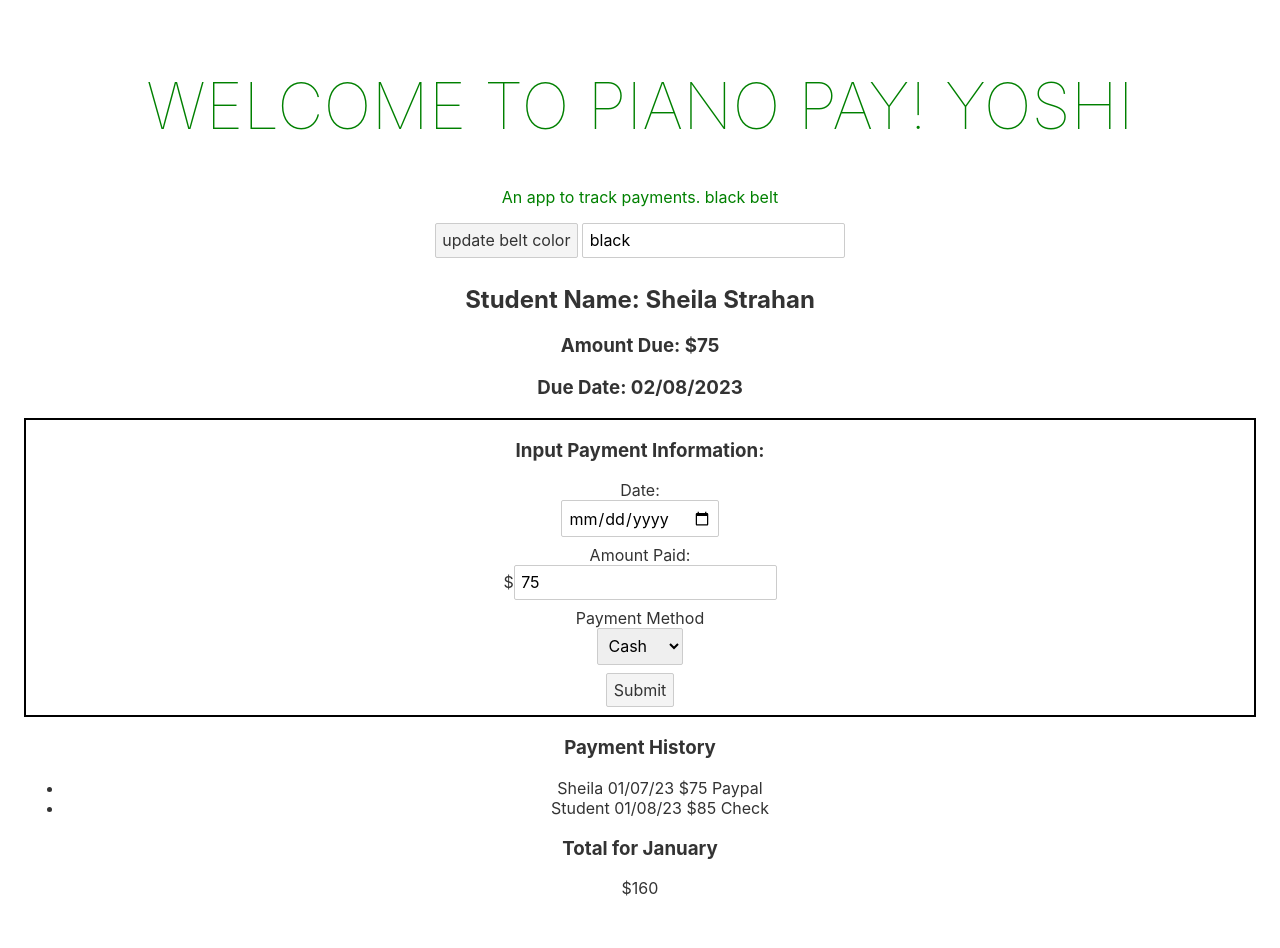
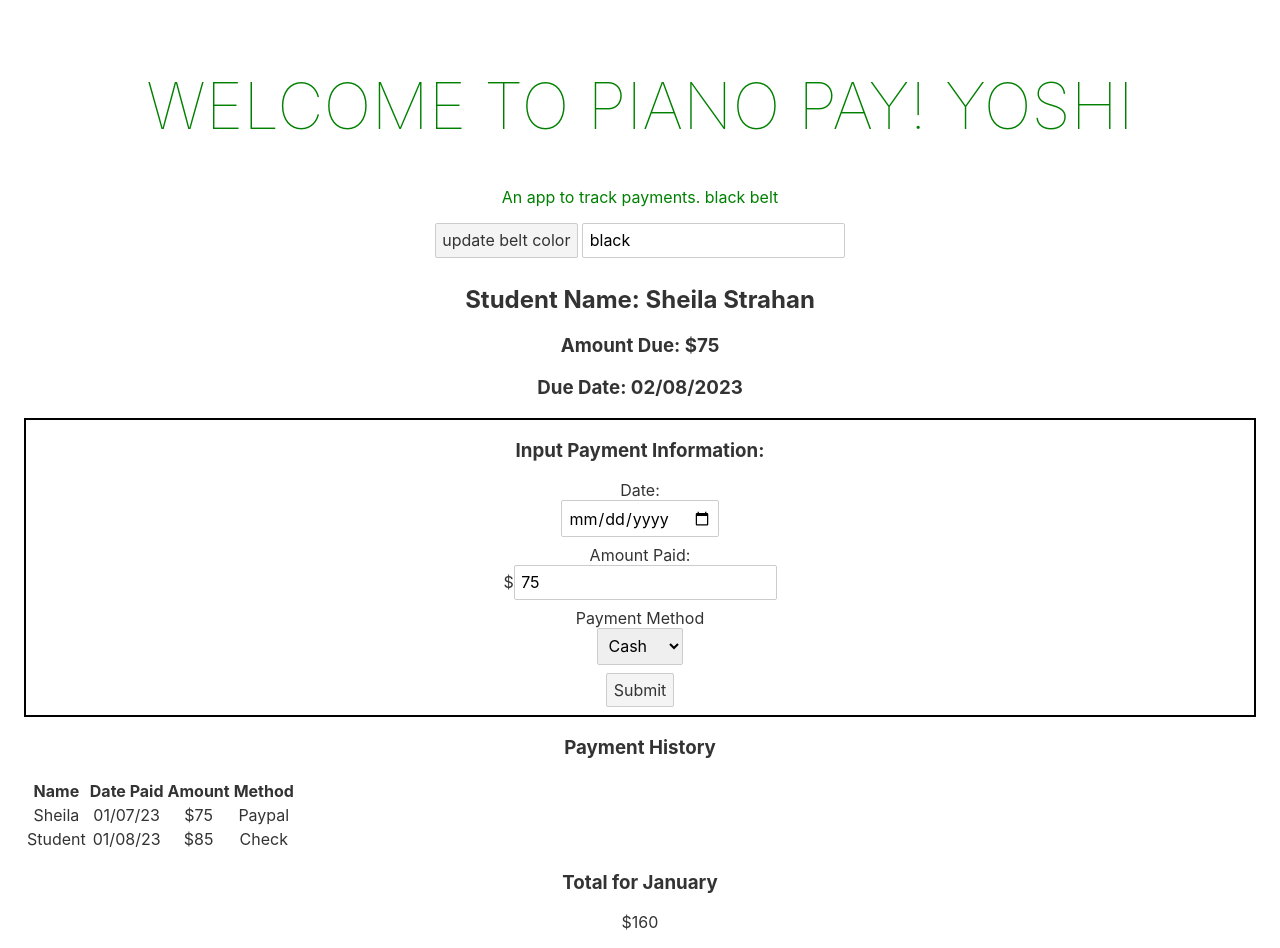
Before and after one commit to Sheilabob/PianoPayment, a Svelte app: page / in a window 1280 px wide. Before the commit the page ends 914 px from the top, so only its background shows below. Built offline with nearby package versions, Linux system fonts and the light colour scheme.

Commit message:
initialized table for payment info

```diff
--- a/src/App.svelte
+++ b/src/App.svelte
@@ -95,14 +95,26 @@
 </div>
 </div>
 	<h3>Payment History</h3>
-	<ul>
-	{#each paymentRecordArray as paymentRecord}
-	<li>{paymentRecord.studentName}
-	{paymentRecord.datePaid}
-	${paymentRecord.amount}
-	{paymentRecord.method}</li>
-	{/each}
-</ul>
+<table>
+	<thead>
+		<tr>
+			<th>Name</th>
+			<th>Date Paid</th>
+			<th>Amount</th>
+			<th>Method</th>
+		</tr>
+	</thead>
+		{#each paymentRecordArray as paymentRecord}
+		<tbody>
+
+		<td>{paymentRecord.studentName}</td>
+		<td>{paymentRecord.datePaid}</td>
+		<td>${paymentRecord.amount}</td>
+		<td>{paymentRecord.method}</td>
+	</tbody>
+
+		{/each}
+</table>
 	<h3>Total for January</h3>
 	${janPayments}
 </main>
```
